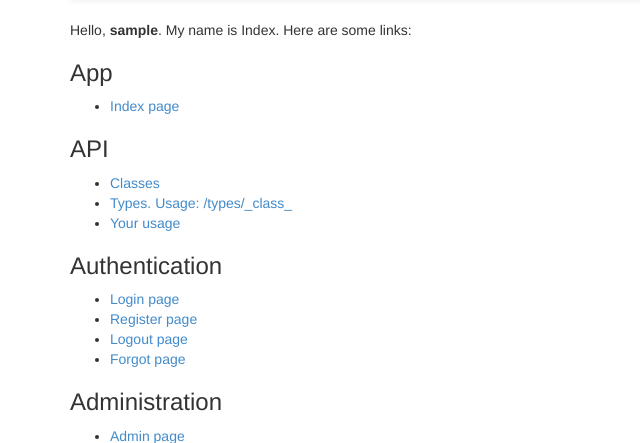
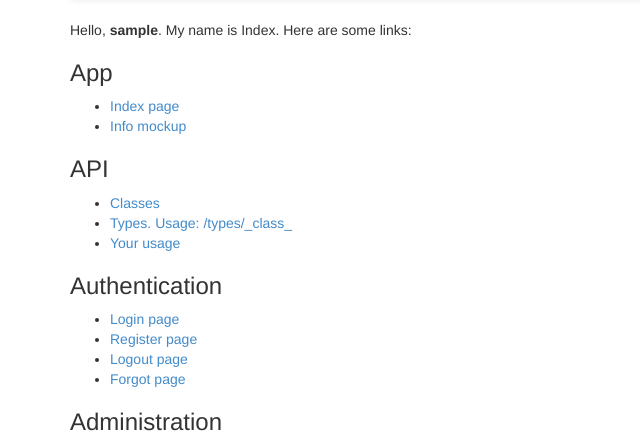
Before and after one commit to shidlovsky/minerva, a Django app: page / in a window 1280 px wide. Shown: the part 52-495 px from the top of the page, without its empty margins (0-640 px from the left). Run offline with Django 3.2, Linux system fonts and the light colour scheme; the visitor is signed in with stand-in values (Sample User, id 1); some libraries are stand-ins or nearby versions.

Commit message:
FEATURE: added a link to the mockup

```diff
--- a/minerva/templates/base.html
+++ b/minerva/templates/base.html
@@ -56,6 +56,7 @@
 			<h3>App</h3>
 			<ul>
 				<li><a href="/">Index page</a></li>
+				<li><a href="/info/">Info mockup</a></li>
 			</ul>
 
 			<h3>API</h3>
```
